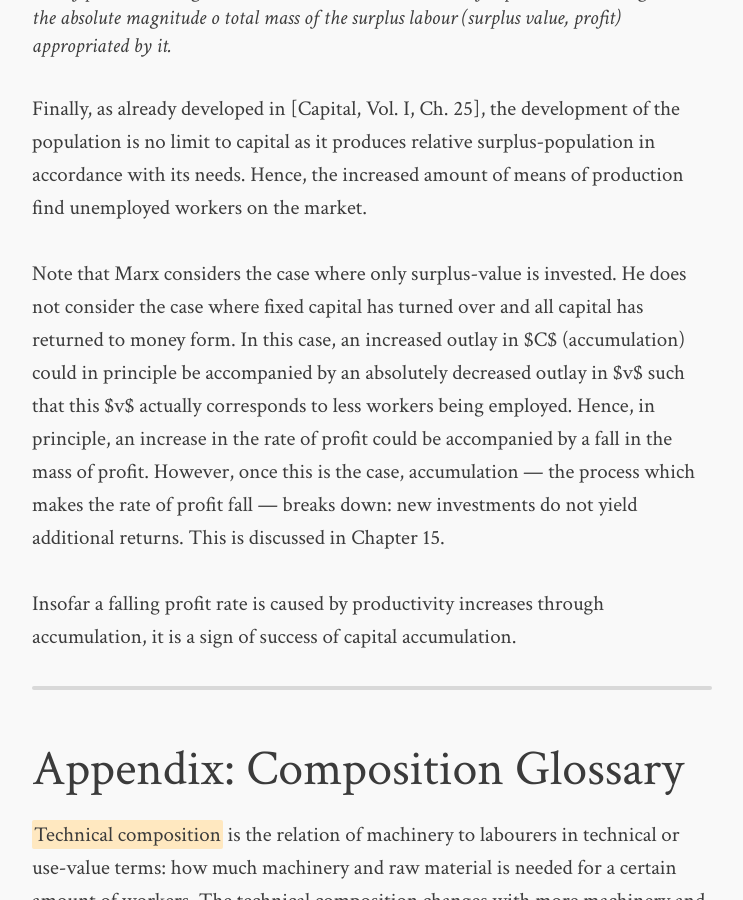
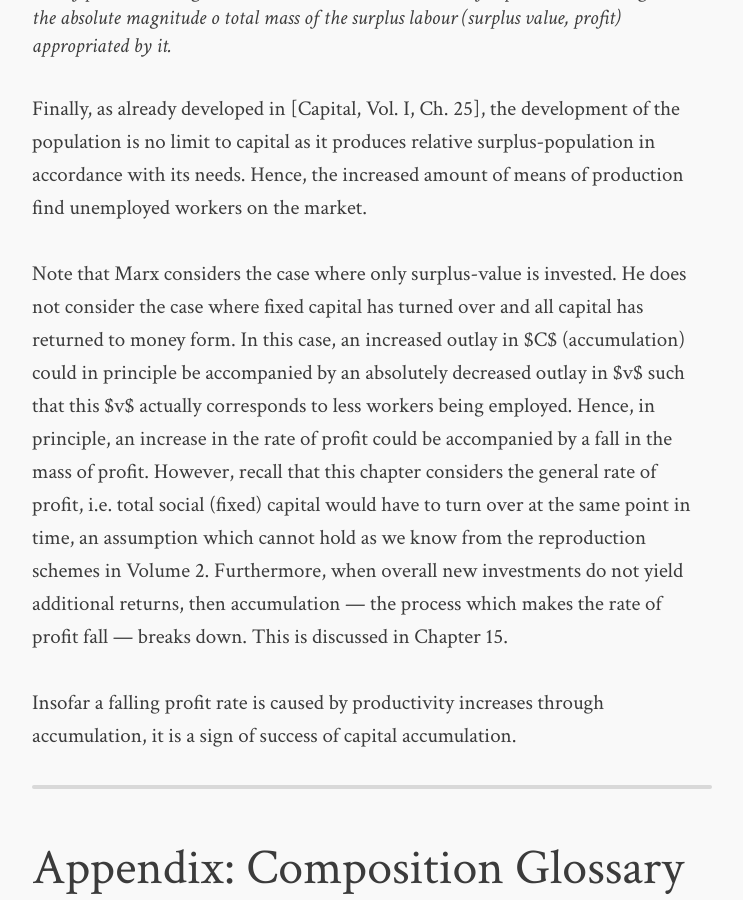
Before and after one commit to readingcapital/readingcapital.github.io, a Jekyll site: the page built from volume-3/chapter-13-commentary.md, in a window 1280 px wide and 900 px high, scrolled down 15518 px. Shown: the whole window, without its empty margins (268-1011 px from the left). Built offline with Jekyll 4.4.1, drawn with Linux system fonts in a browser that asks for light colours; formulas are drawn with MathJax 3; comment, search, counter and statistics services are not loaded.

Commit message:
clarify that object is general rate of profit

```diff
--- a/volume-3/chapter-13-commentary.md
+++ b/volume-3/chapter-13-commentary.md
@@ -139,7 +139,7 @@ In a word, *accelerated accumulation* takes place:[^16]
 
 Finally, as already developed in [Capital, Vol. I, Ch. 25], the development of the population is no limit to capital as it produces relative surplus-population in accordance with its needs. Hence, the increased amount of means of production find unemployed workers on the market.
 
-Note that Marx considers the case where only surplus-value is invested. He does not consider the case where fixed capital has turned over and all capital has returned to money form. In this case, an increased outlay in $C$ (accumulation) could in principle be accompanied by an absolutely decreased outlay in $v$ such that this $v$ actually corresponds to less workers being employed. Hence, in principle, an increase in the rate of profit could be accompanied by a fall in the mass of profit. However, once this is the case, accumulation — the process which makes the rate of profit fall — breaks down: new investments do not yield additional returns. This is discussed in Chapter 15.
+Note that Marx considers the case where only surplus-value is invested. He does not consider the case where fixed capital has turned over and all capital has returned to money form. In this case, an increased outlay in $C$ (accumulation) could in principle be accompanied by an absolutely decreased outlay in $v$ such that this $v$ actually corresponds to less workers being employed. Hence, in principle, an increase in the rate of profit could be accompanied by a fall in the mass of profit. However, recall that this chapter considers the general rate of profit, i.e. total social (fixed) capital would have to turn over at the same point in time, an assumption which cannot hold as we know from the reproduction schemes in Volume 2. Furthermore, when overall new investments do not yield additional returns, then accumulation — the process which makes the rate of profit fall — breaks down. This is discussed in Chapter 15.
 
 Insofar a falling profit rate is caused by productivity increases through accumulation, it is a sign of success of capital accumulation.
 
```
